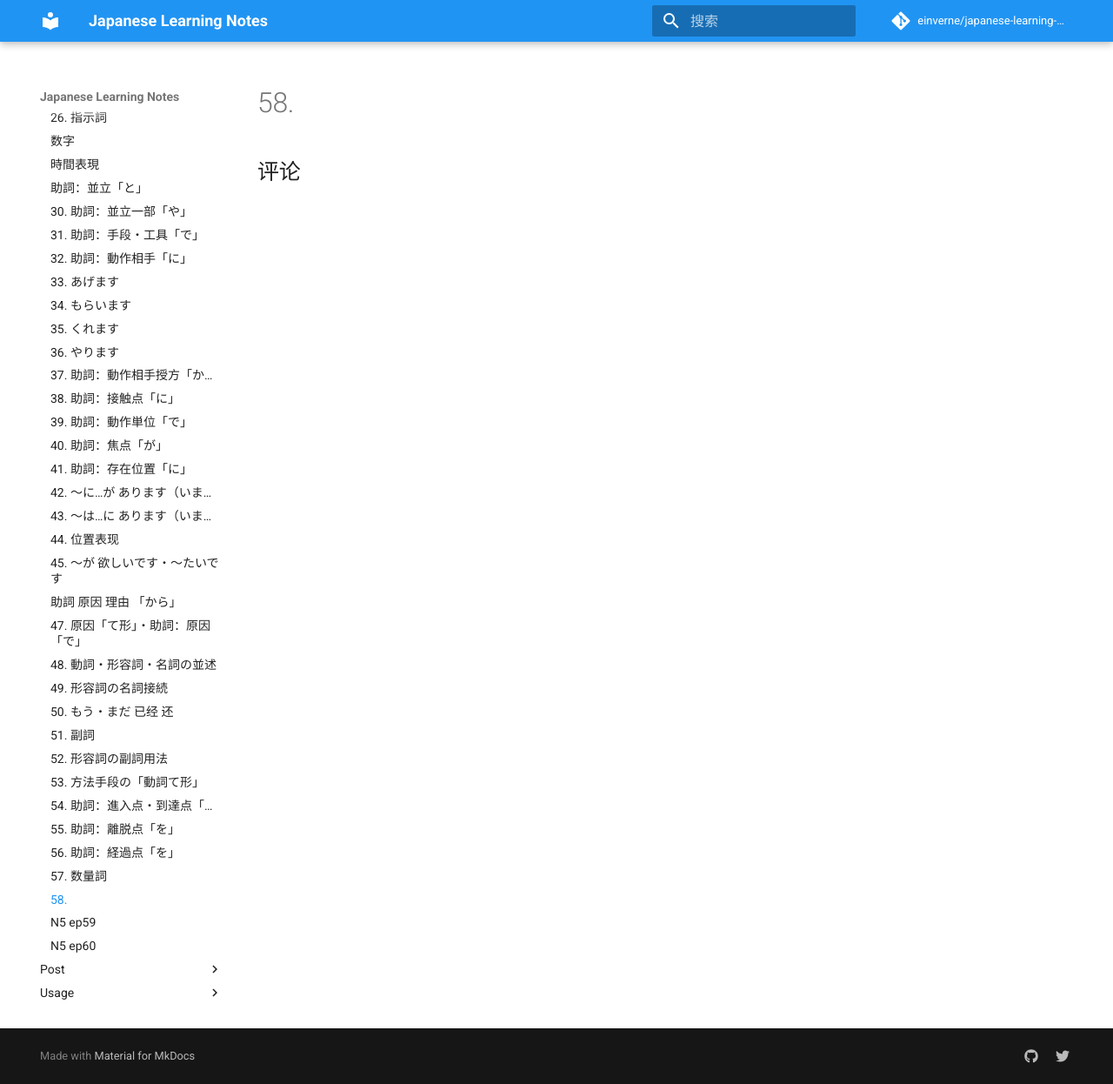
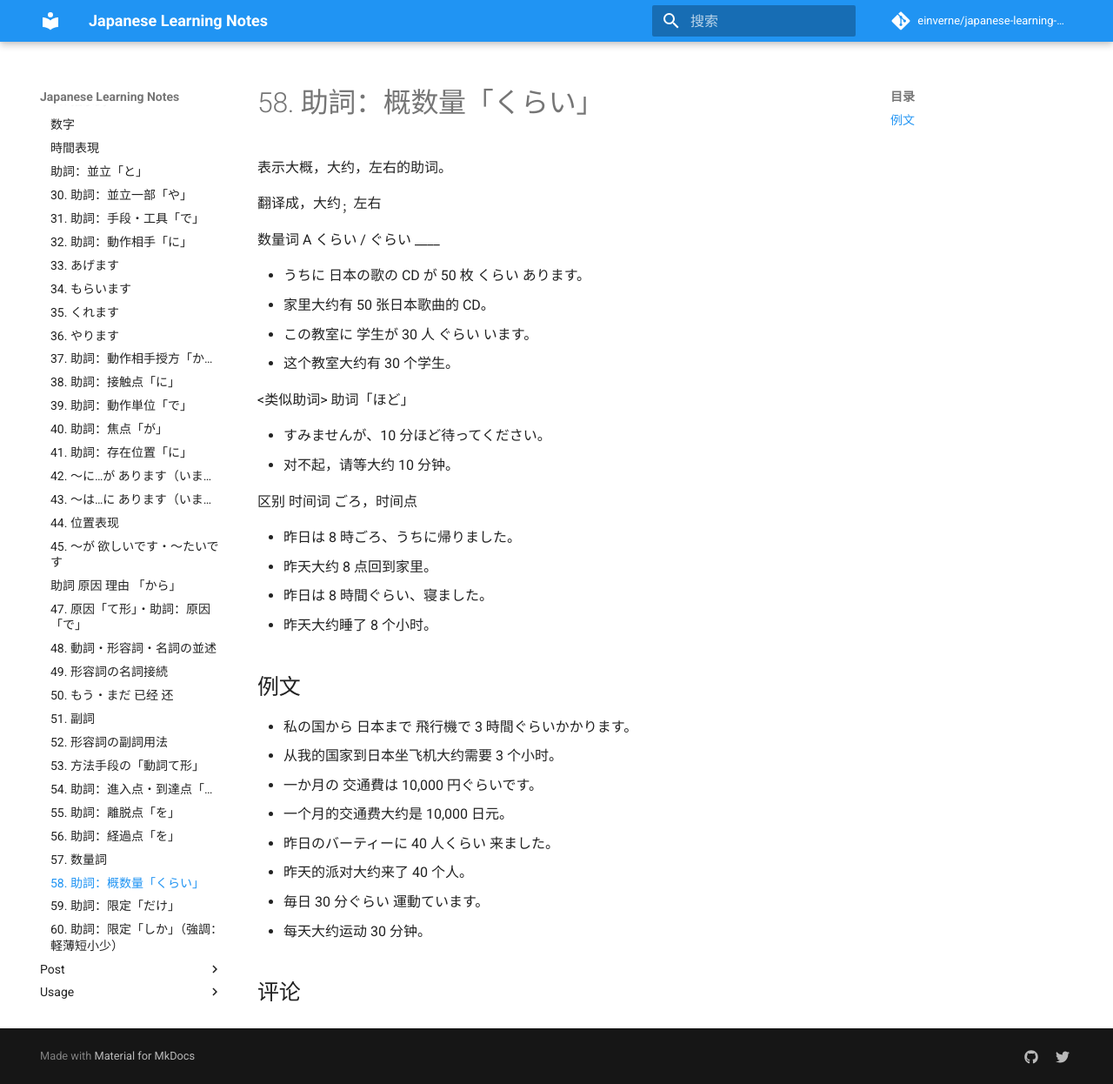
Before and after one commit to einverne/japanese-learning-notes, an MkDocs documentation site: the page built from docs/n5/n5-ep58.md, in a window 1280 px wide and 1246 px high. Shown: the whole window at 87% size. Built offline with MkDocs 1.6.1 and Material for MkDocs 9.7.7, drawn with Linux system fonts in a browser that asks for light colours; comment, search, counter and statistics services are not loaded.

Commit message:
docs: add notes 58 - 60

```diff
--- a/docs/n5/n5-ep58.md
+++ b/docs/n5/n5-ep58.md
@@ -2,4 +2,37 @@
 comments: true
 ---
 
-# 58.
+# 58. 助詞：概数量「くらい」
+表示大概，大约，左右的助词。
+
+翻译成，大约~；~左右
+
+数量词 A くらい / ぐらい ____
+
+- うちに 日本の歌の CD が 50 枚 くらい あります。
+- 家里大约有 50 张日本歌曲的 CD。
+- この教室に 学生が 30 人 ぐらい います。
+- 这个教室大约有 30 个学生。
+
+<类似助词> 助词「ほど」
+
+- すみませんが、10 分ほど待ってください。
+- 对不起，请等大约 10 分钟。
+
+区别 时间词 ごろ，时间点
+
+- 昨日は 8 時ごろ、うちに帰りました。
+- 昨天大约 8 点回到家里。
+- 昨日は 8 時間ぐらい、寝ました。
+- 昨天大约睡了 8 个小时。
+
+## 例文
+
+- 私の国から 日本まで 飛行機で 3 時間ぐらいかかります。
+- 从我的国家到日本坐飞机大约需要 3 个小时。
+- 一か月の 交通費は 10,000 円ぐらいです。
+- 一个月的交通费大约是 10,000 日元。
+- 昨日のバーティーに 40 人くらい 来ました。
+- 昨天的派对大约来了 40 个人。
+- 毎日 30 分ぐらい 運動ています。
+- 每天大约运动 30 分钟。
```
Also changed, not shown: docs/index.md (+8 -0 lines), docs/n5/n5-ep59.md (+33 -0 lines), docs/n5/n5-ep60.md (+31 -0 lines).
